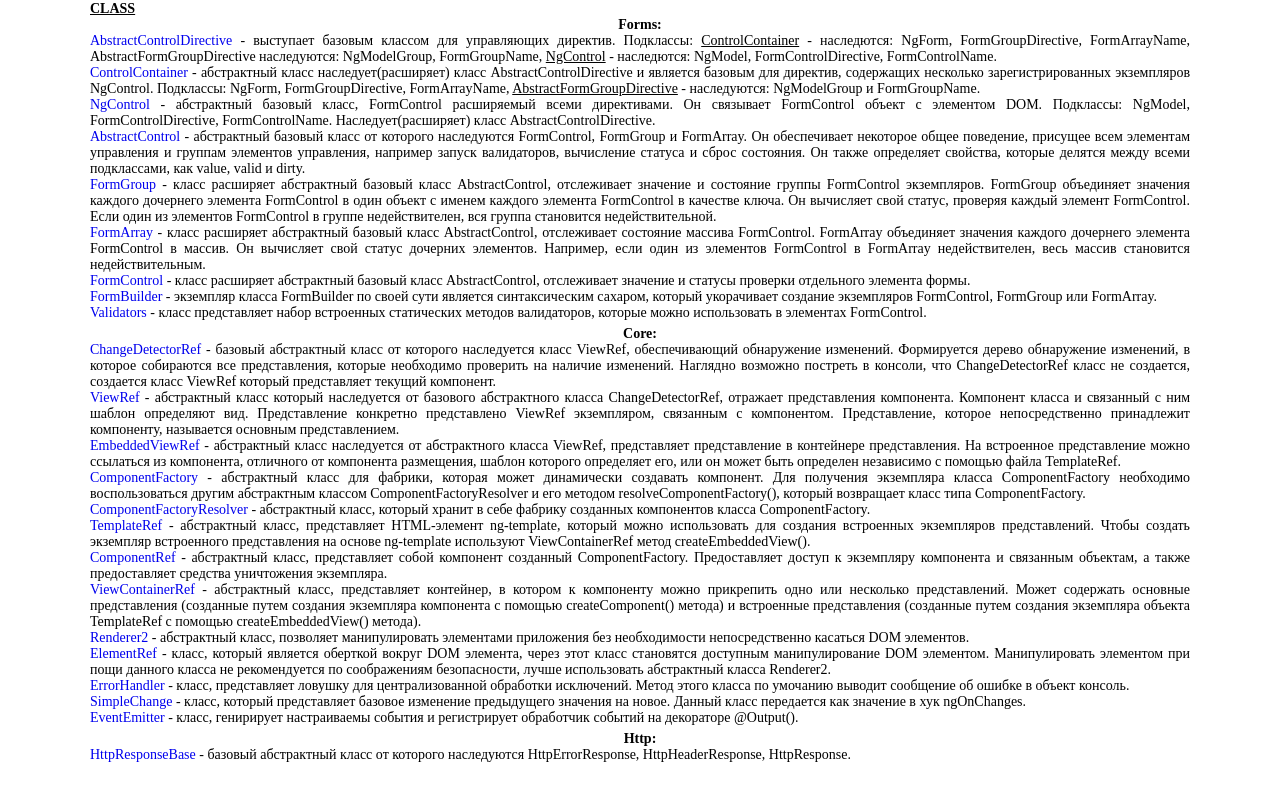
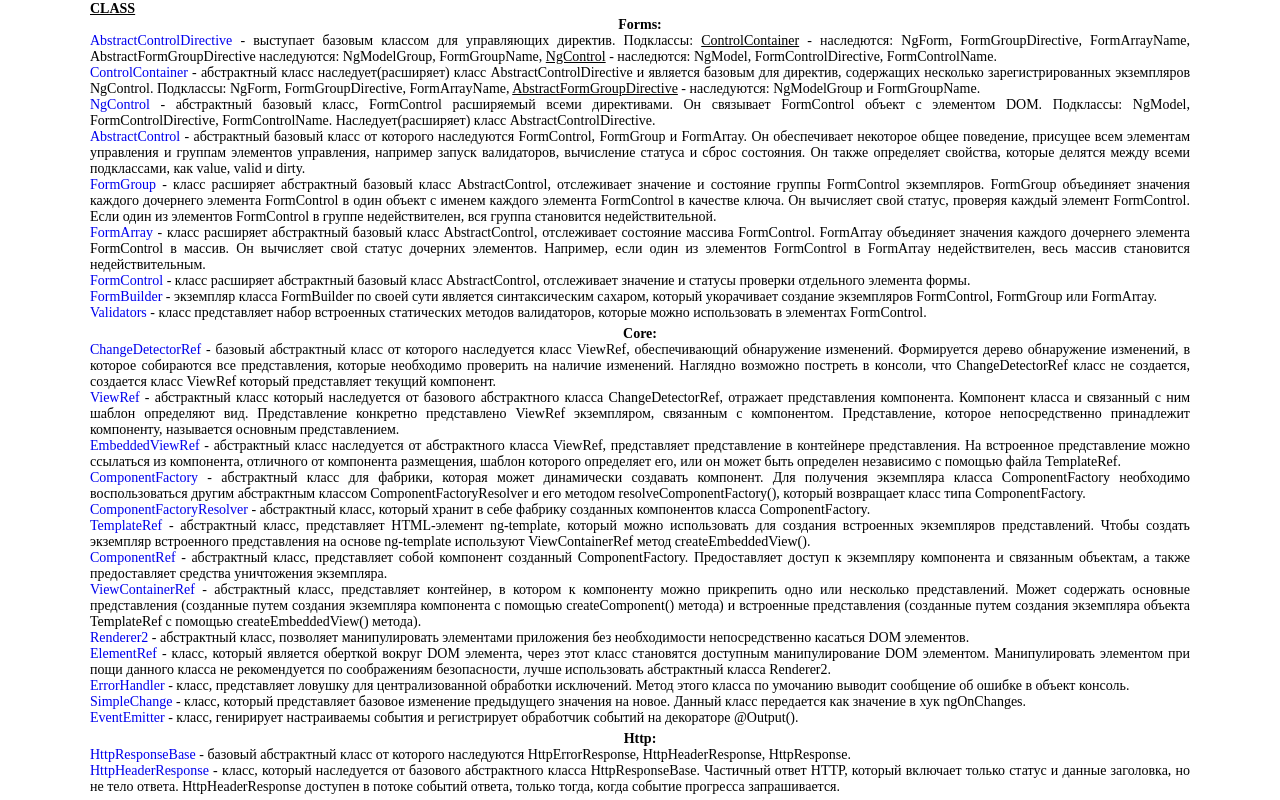
Before and after one commit to ArtemKashirin/API, an Angular app: page / in a window 1280 px wide. Shown: the part 2869-3669 px from the top of the page. Before the commit the page ends 3637 px from the top, so only its background shows below. Built offline with nearby package versions, Linux system fonts and the light colour scheme.

Commit message:
CLASS: HttpHeaderResponse

```diff
--- a/src/app/app.component.html
+++ b/src/app/app.component.html
@@ -137,6 +137,7 @@
   <div style = "margin-bottom: 5px">
     <p style = "text-align: center"><b>Http:</b></p>
     <app-http-response-base></app-http-response-base>
+    <app-http-header-response></app-http-header-response>
 
   </div>
 
--- a/src/app/app.module.ts
+++ b/src/app/app.module.ts
@@ -90,6 +90,7 @@ import { ErrorHandlerComponent } from './class/core/error-handler/error-handler.
 import { SimpleChangeComponent } from './class/core/simple-change/simple-change.component';
 import { EventEmitterComponent } from './class/core/event-emitter/event-emitter.component';
 import { HttpResponseBaseComponent } from './class/http/http-response-base/http-response-base.component';
+import { HttpHeaderResponseComponent } from './class/http/http-header-response/http-header-response.component';
 
 
 @NgModule({
@@ -181,6 +182,7 @@ import { HttpResponseBaseComponent } from './class/http/http-response-base/http-
     SimpleChangeComponent,
     EventEmitterComponent,
     HttpResponseBaseComponent,
+    HttpHeaderResponseComponent,
   ],
   imports: [
     BrowserModule,
--- /dev/null
+++ b/src/app/class/http/http-header-response/http-header-response.component.html
@@ -0,0 +1,8 @@
+<p><a [href] = "this.HttpHeaderResponse">HttpHeaderResponse</a> - класс, который наследуется от базового абстрактного класса
+  HttpResponseBase. Частичный ответ HTTP, который включает только статус и данные заголовка, но не тело ответа. HttpHeaderResponse
+  доступен в потоке событий ответа, только тогда, когда событие прогресса запрашивается.</p>
+
+<!--<ul>-->
+<!--  <li><i>clone(update:  headers?: HttpHeaders; status?: number; statusText?: string; url?: string; } = }): HttpHeaderResponse</i> - -->
+<!--  метод, </li>-->
+<!--</ul>-->
--- /dev/null
+++ b/src/app/class/http/http-header-response/http-header-response.component.ts
@@ -0,0 +1,17 @@
+import {Component, OnInit} from '@angular/core';
+
+@Component({
+  selector: 'app-http-header-response',
+  templateUrl: './http-header-response.component.html',
+  styleUrls: ['./http-header-response.component.scss']
+})
+export class HttpHeaderResponseComponent implements OnInit {
+  public HttpHeaderResponse: string = 'https://angular.io/api/common/http/HttpHeaderResponse';
+
+  constructor() {
+  }
+
+  ngOnInit(): void {
+  }
+
+}
```
Also changed, not shown: src/app/class/http/http-header-response/http-header-response.component.scss (added).
